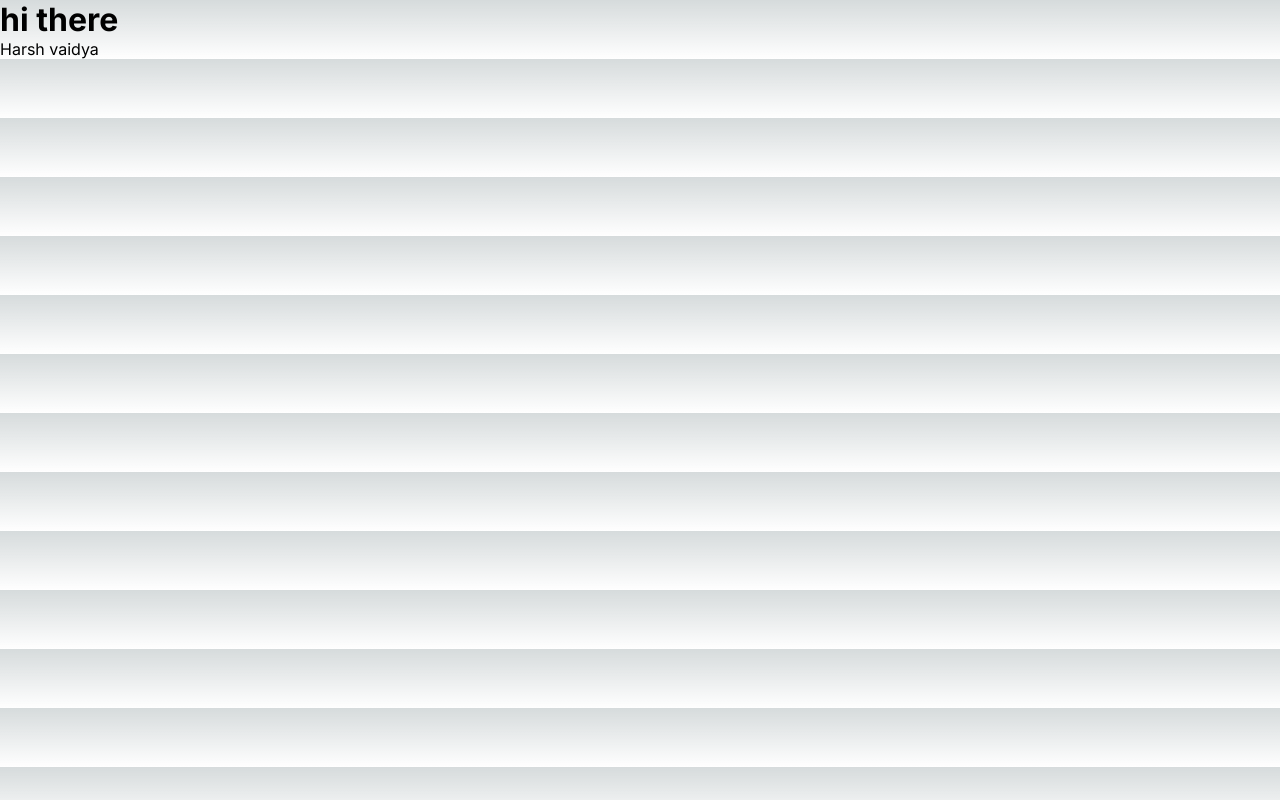
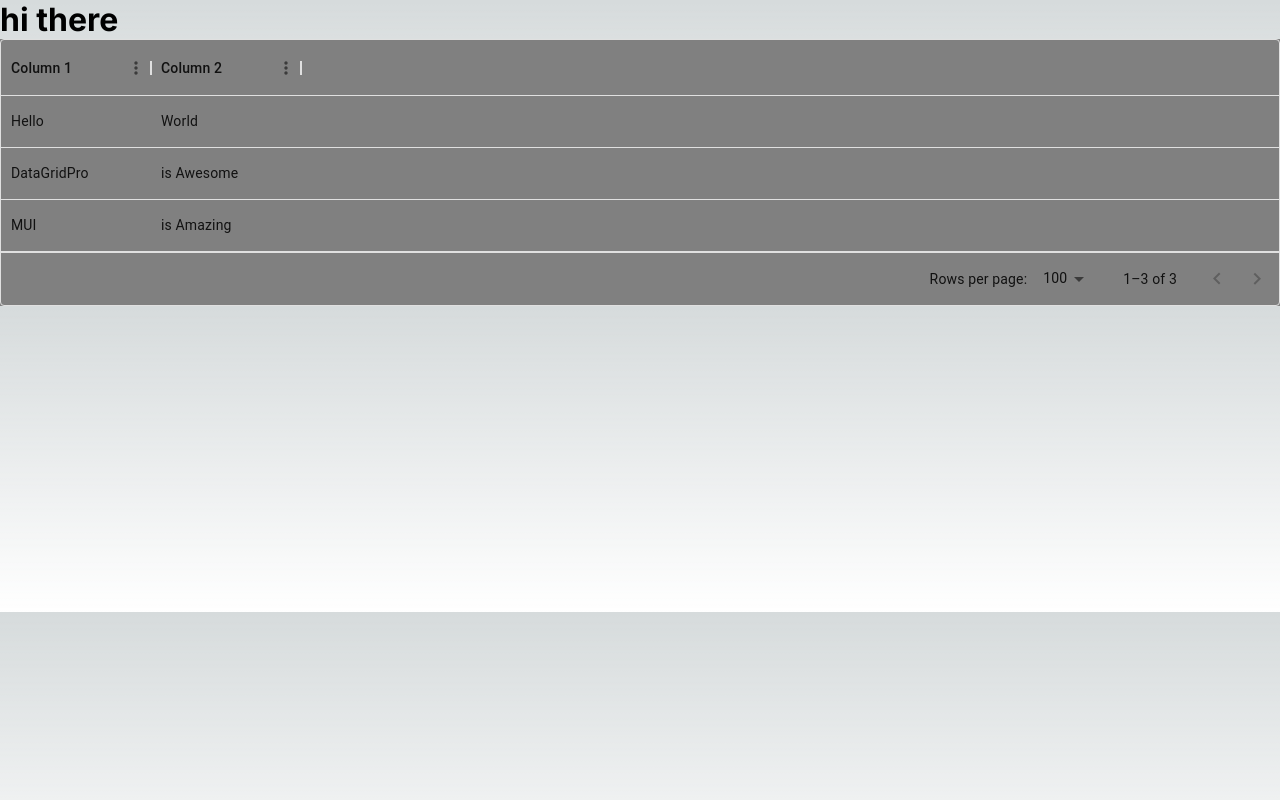
Before and after one commit to Harshv1209/Data_grid_Apex, a Next.js app: page /harsh in a window 1280 px wide. Built offline with nearby package versions, Linux system fonts and the light colour scheme.

Commit message:
added data grid

```diff
--- a/package.json
+++ b/package.json
@@ -12,6 +12,7 @@
     "@emotion/react": "^11.11.1",
     "@emotion/styled": "^11.11.0",
     "@mui/material": "^5.14.10",
+    "@mui/x-data-grid": "^6.14.0",
     "@types/node": "20.6.3",
     "@types/react": "18.2.22",
     "@types/react-dom": "18.2.7",
--- a/src/app/(main)/harsh/page.tsx
+++ b/src/app/(main)/harsh/page.tsx
@@ -1,7 +1,23 @@
-import React from "react"
+"use client"
+import * as React from "react"
+import { DataGrid, GridRowsProp, GridColDef } from "@mui/x-data-grid"
+import { Stack } from "@mui/material"
 
-function page() {
-  return <div>Harsh vaidya</div>
+const rows: GridRowsProp = [
+  { id: 1, col1: "Hello", col2: "World" },
+  { id: 2, col1: "DataGridPro", col2: "is Awesome" },
+  { id: 3, col1: "MUI", col2: "is Amazing" },
+]
+
+const columns: GridColDef[] = [
+  { field: "col1", headerName: "Column 1", width: 150 },
+  { field: "col2", headerName: "Column 2", width: 150 },
+]
+
+export default function App() {
+  return (
+    <Stack sx={{ color: "white", bgcolor: "grey" }}>
+      <DataGrid rows={rows} columns={columns} />
+    </Stack>
+  )
 }
-
-export default page
```
Also changed, not shown: 1 other file (tests, documents, lock files or other folders).
